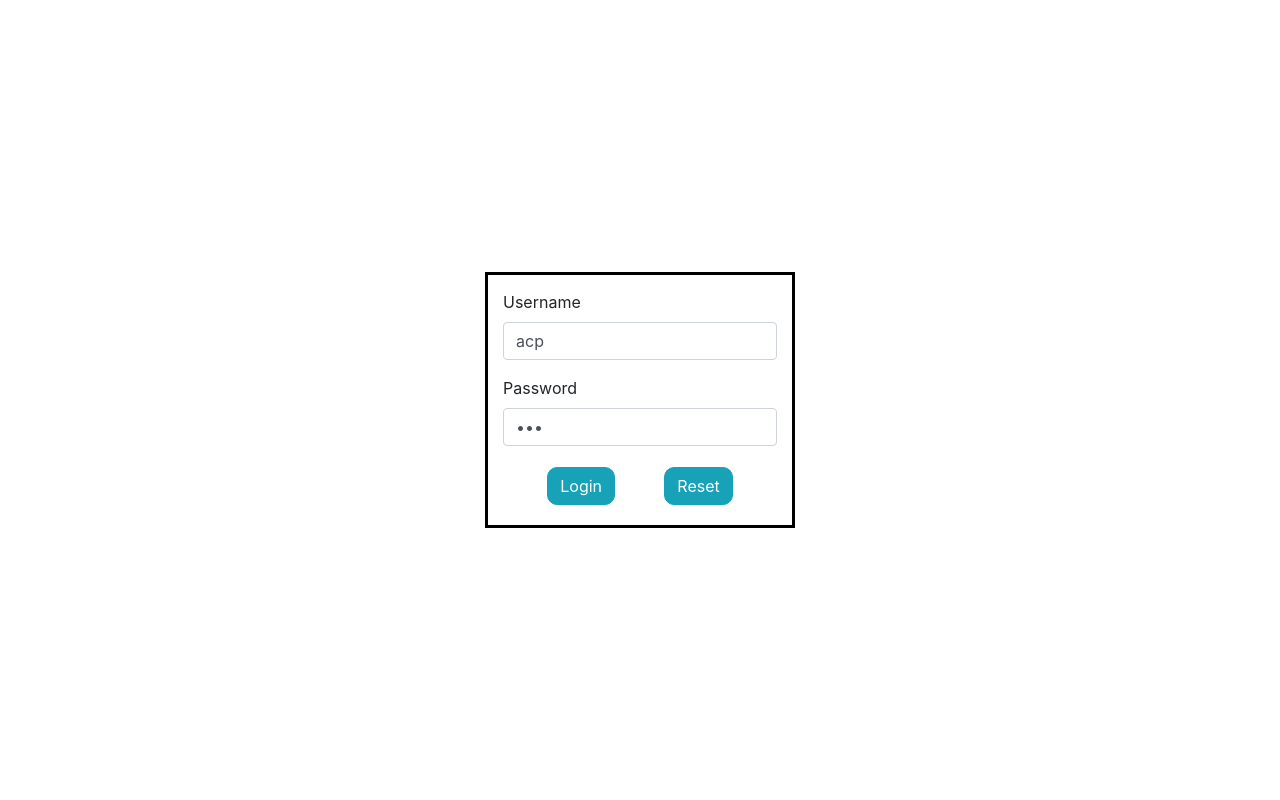
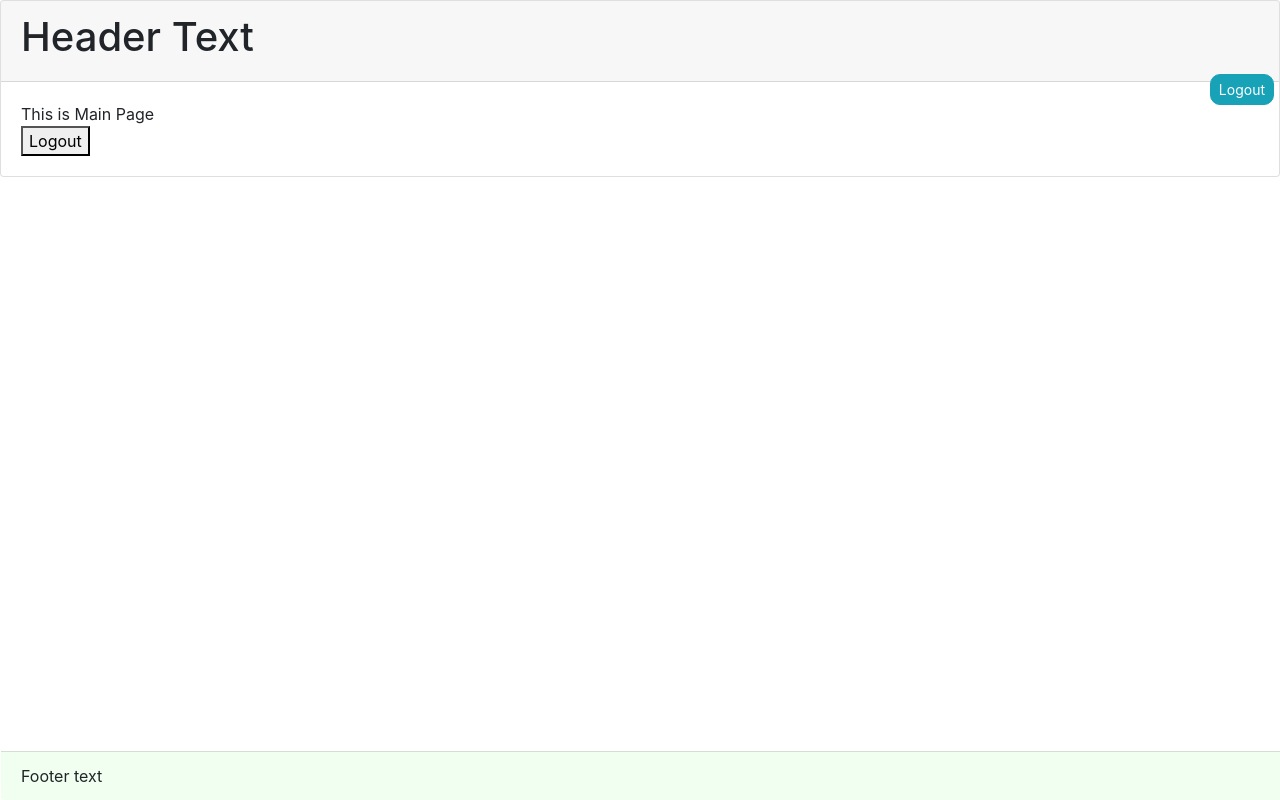
Before and after one commit to ACPRAJ/React-Samples, a React (Create React App) app in the folder simple-multipage-app/: page / in a window 1280 px wide. Built offline with nearby package versions, Linux system fonts and the light colour scheme.

Commit message:
Header & Footer using card style

```diff
--- a/simple-multipage-app/src/App.css
+++ b/simple-multipage-app/src/App.css
@@ -63,13 +63,13 @@
   align-self: baseline;
   display: flex;
   background: blanchedalmond;
+}*/
+
+.logout-button {
+  position: absolute;
+  right: 0;
+  display: inline-block;
 }
-
-.Logout-button {
-  background: lightcoral;
-  color: cornsilk;
-  border-color: cornsilk;
-} */
 
 .login-div {
   border-style: solid;
@@ -103,3 +103,10 @@
   background-color: indianred !important;
   color: indigo !important;
 } */
+
+.footer-div {
+  position: fixed;
+  bottom: 0;
+  width: 100%;
+  background-color: honeydew !important;
+}
--- a/simple-multipage-app/src/App.js
+++ b/simple-multipage-app/src/App.js
@@ -10,8 +10,8 @@ import "./App.css";
 function App() {
   return (
     <div>
-      <Login />
-      {/* <MainPage /> */}
+      {/* <Login /> */}
+      <MainPage />
     </div>
   );
 }
--- a/simple-multipage-app/src/Components/MainPage.js
+++ b/simple-multipage-app/src/Components/MainPage.js
@@ -18,17 +18,34 @@ class MainPage extends Component {
     });
   };
 
+  Alert = () => {
+    alert("Logout Button Clicked")
+  }
+
   render() {
     if (this.state.isLoggedIn)
       return (
+        <div className="card" >
+          <div className="card-header">
             <div>
-          <Header />
+              <h1 >Header Text</h1>
+              {/* <label className="card-title">Header Text</label> */}
+              <a href="#" className="btn btn-sm btn-info btn-curved logout-button"
+                onClick={this.Alert}>Logout</a>
+            </div>
+          </div>
+
+          <div className="card-body">
             <div>This is Main Page</div>
             <button onClick={this.onLogoutClicked} className="Logout-button">
               Logout
             </button>
-          <Footer />
           </div>
+
+          <div className="card-footer footer-div" >
+            Footer text
+          </div>
+        </div >
       );
     else return <Login />;
   }
```
Lines whose indentation alone changed are shown as unchanged.
